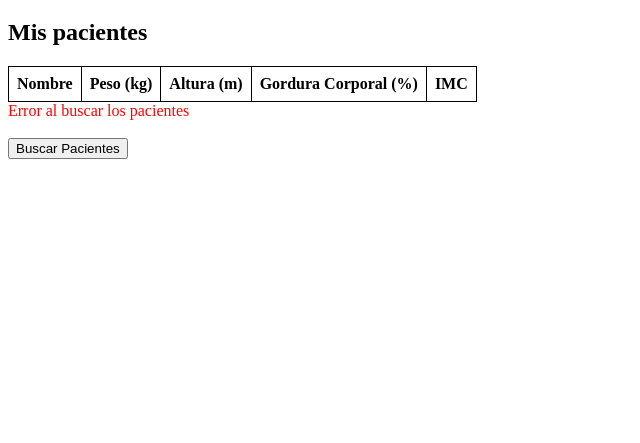
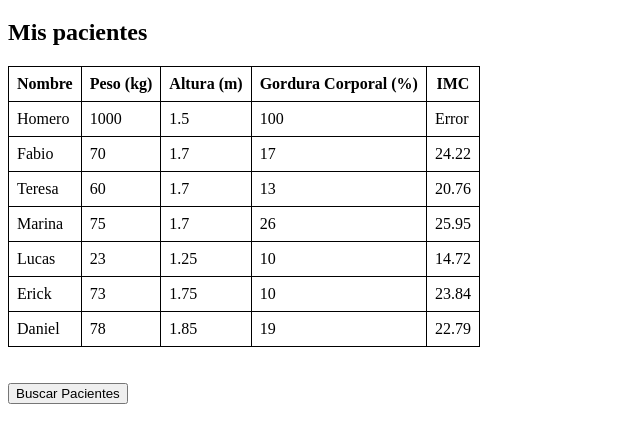
Before and after one commit to enfermeradelimss/Practica3_Ajax, a plain HTML site: page index.html in a window 1280 px wide. Both pictures are taken after a click on the button "Buscar Pacientes". Shown: the part 61-504 px from the top of the page, without its empty margins (0-640 px from the left). Drawn offline with Linux system fonts and the light colour scheme; no server answers.

Commit message:
Update index and pacientes
Cambiando la busqueda de los datos para poner a homero simpson en los datos xd

```diff
--- a/index.html
+++ b/index.html
@@ -73,7 +73,7 @@
 
     botonBuscar.addEventListener("click", function () {
       const xhr = new XMLHttpRequest();
-      xhr.open("GET", "https://raw.githubusercontent.com/sandrallara/lista.json/refs/heads/main/pacientes.json");
+      xhr.open("GET", "https://raw.githubusercontent.com/enfermeradelimss/Practica3_Ajax/main/pacientes.json");
 
       xhr.addEventListener("load", function () {
         if (xhr.status === 200) {
--- a/pacientes.json
+++ b/pacientes.json
@@ -1,10 +1,10 @@
 [
   {
-    "nombre": "Jéssica",
-    "peso": 47,
-    "altura": 1.54,
-    "gordura": 17,
-    "imc": 19.82
+    "nombre": "Homero",
+    "peso": 1000,
+    "altura": 1.50,
+    "gordura": 100,
+    "imc": "Error"
   },
   {
     "nombre": "Fabio",
```
